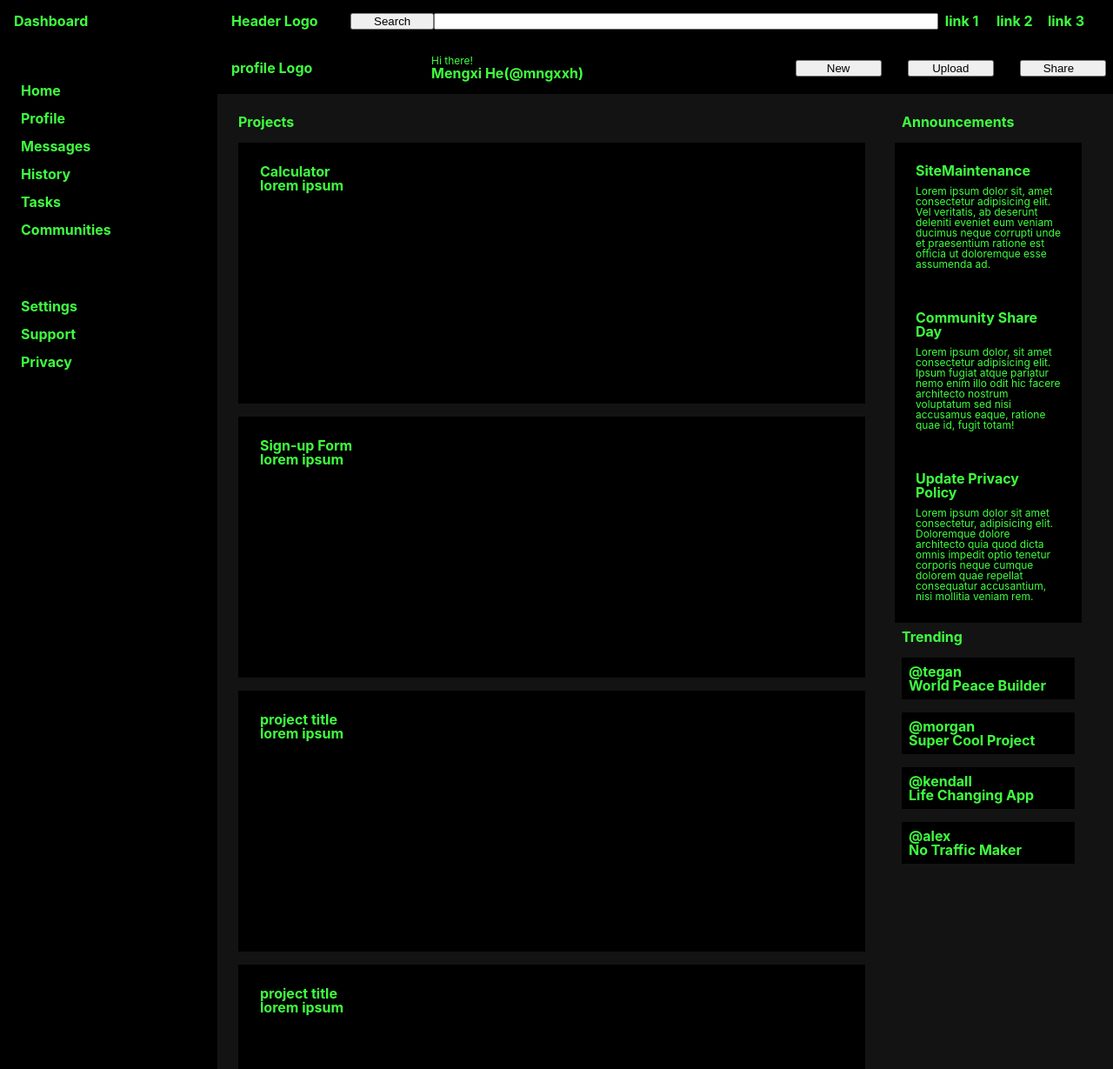
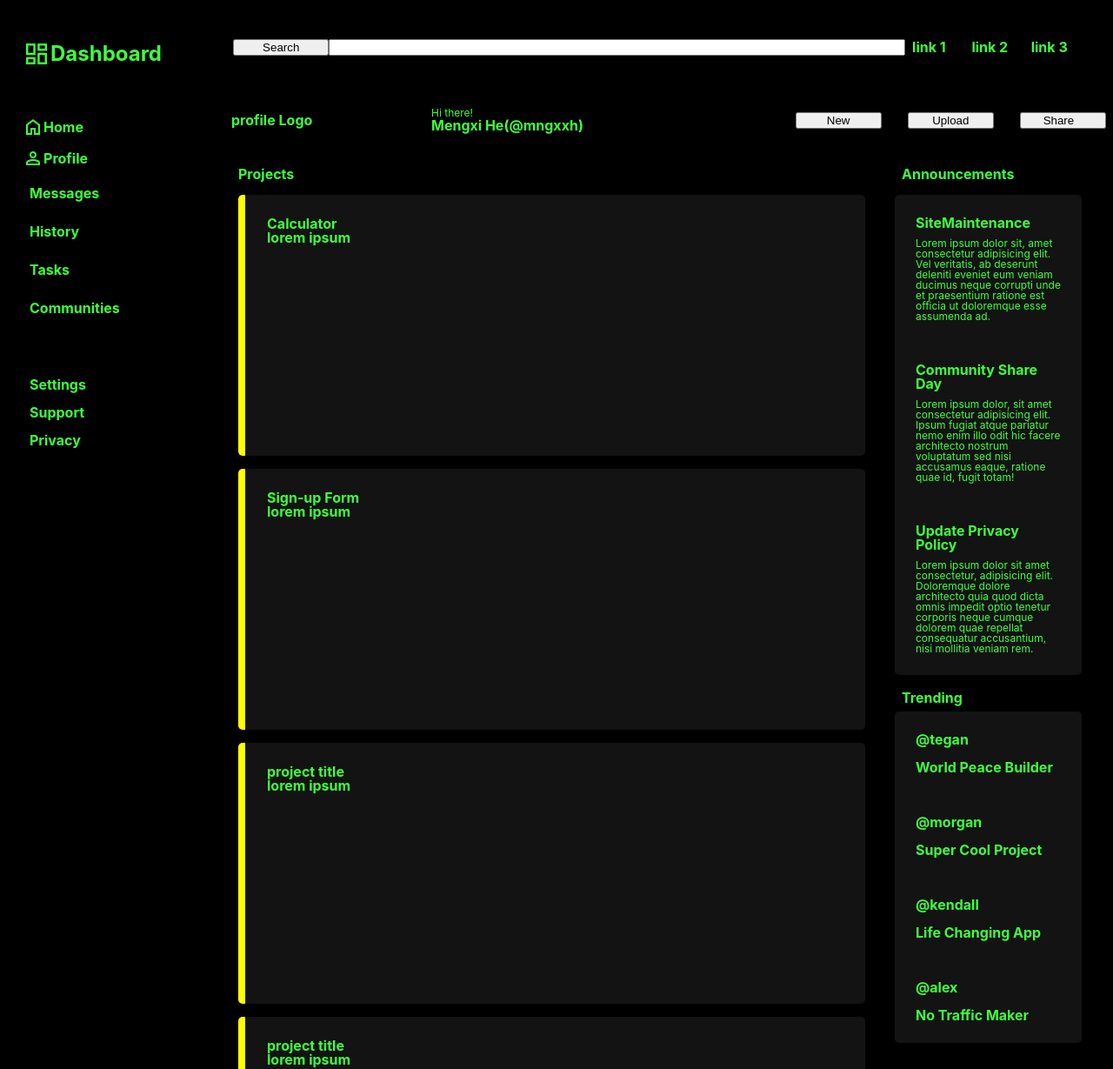
Before and after one commit to mengxihe/Admin-Dashboard, a website: page index.html in a window 1280 px wide. Shown: the top 1229 px of the page at 87% size. Drawn offline with nearby package versions, Linux system fonts and the light colour scheme.

Commit message:
basic styles

```diff
--- a/index.html
+++ b/index.html
@@ -5,14 +5,17 @@
     <meta http-equiv="X-UA-Compatible" content="IE=edge">
     <meta name="viewport" content="width=device-width, initial-scale=1.0">
     <title>Admin-Dashboard</title>
+    <link rel="stylesheet" href="https://fonts.googleapis.com/css2?family=Material+Symbols+Outlined:opsz,wght,FILL,GRAD@48,400,0,0" />
+
     <link rel="stylesheet" href="style.css">
+
 </head>
 <body>
 
     <div class="container">
         <!-- <div class="topbar"> -->
         <div class="header">
-            <div class="logo">Header Logo</div>
+
             <button>Search</button>
             <input type="text" name="searchbar" id="search">
             <div class="menu">
@@ -41,11 +44,24 @@
 
         <div class="sidebar">
             <div class="dashboard-logo">
-                <p class="sdf">Dashboard</p>
+                <span class="material-symbols-outlined">
+                    dashboard
+                    </span>
+                    Dashboard
             </div>
             <div class="topSidebar">
-                <div class="side-content">Home</div>
-                <div class="side-content">Profile</div>
+                <a href="http://">
+                    <span class="material-symbols-outlined md-24">
+                    home
+                    </span>
+                    Home
+                </a>
+                <a href="http://">
+                    <span class="material-symbols-outlined md-24">
+                    person
+                    </span>
+                    Profile
+                </a>
                 <div class="side-content">Messages</div>
                 <div class="side-content">History</div>
                 <div class="side-content">Tasks</div>
@@ -114,6 +130,13 @@
                         <p>lorem ipsum</p>
                     </div>
 
+                    <div class="card">
+                        <p class="title">
+                            project title
+                        </p>
+                        <p>lorem ipsum</p>
+                    </div>
+
 
                 </div>
             </div>
@@ -150,20 +173,20 @@
                 <div class="trendingTitle">Trending</div>
                 <div class="trending">
                     <div class="t-content">
-                        <p class="tag">@tegan</p>
-                        <p class="disc">World Peace Builder</p>
+                        <div class="tag">@tegan</div>
+                        <div class="disc">World Peace Builder</div>
                     </div>
                     <div class="t-content">
-                        <p class="tag">@morgan</p>
-                        <p class="disc">Super Cool Project</p>
+                        <div class="tag">@morgan</div>
+                        <div class="disc">Super Cool Project</div>
                     </div>
                     <div class="t-content">
-                        <p class="tag">@kendall</p>
-                        <p class="disc">Life Changing App</p>
+                        <div class="tag">@kendall</div>
+                        <div class="disc">Life Changing App</div>
                     </div>
                     <div class="t-content">
-                        <p class="tag">@alex</p>
-                        <p class="disc">No Traffic Maker</p>
+                        <div class="tag">@alex</div>
+                        <div class="disc">No Traffic Maker</div>
                     </div>
                 </div>
 
--- /dev/null
+++ b/package.json
@@ -0,0 +1,5 @@
+{
+  "dependencies": {
+    "@mdi/svg": "^6.9.96"
+  }
+}
--- a/style.css
+++ b/style.css
@@ -29,7 +29,7 @@ body {
 	line-height: 1;
     font-family: -apple-system, BlinkMacSystemFont, "Segoe UI", Roboto, Helvetica, Arial, sans-serif, "Apple Color Emoji", "Segoe UI Emoji", "Segoe UI Symbol";
     /* height: 100vh; */
-    background-color: black;
+    background-color: rgb(0, 0, 0);
 }
 
 ol, ul {
@@ -66,29 +66,50 @@ table {
 
 .container div {
     padding: 8px;
-    /* font-size: 18px; */
     font-weight: bold;
     color: rgb(63, 255, 63);
 }
 
+.container a {
+    color: rgb(63, 255, 63);
+    display: flex;
+    align-items: center;
+    text-decoration: none;
+
+}
 .sidebar {
     background-color: rgb(0, 0, 0);
     grid-row: 1/3;
-    /* display: flex; */
-    /* flex-direction: column; */
     gap: 40px;
     display: grid;
-    /* gap: 10px; */
     grid-template-rows: 1fr 3fr 2fr;
+    /* padding: 30px; */
+    margin: 30px 10px;
+}
+
+.topSidebar {
+    display: flex;
+    flex-direction: column;
+    gap: 12px;
+}
+.dashboard-logo {
+    font-size: 24px;
+    display: flex;
+    align-items: center;
+}
+.material-symbols-outlined {
+    /* vertical-align: middle; */
+    font-size: 32px;
+}
+.md-24 {
+    font-size: 24px;
 }
 
 .header {
     background-color: rgb(0, 0, 0);
     display: grid;
-    grid-template-columns: 0.75fr 0.5fr 3fr 1fr;
-    /* justify-self: center; */
-    /* align-self: center; */
-    /* height: 50px; */
+    grid-template-columns: 0.5fr 3fr 1fr;
+    margin: 30px 10px;
 }
 
 .header>* {
@@ -125,7 +146,7 @@ table {
     display: grid;
     grid-template-columns: 3fr 1fr;
     grid-column: 2/3;
-    background-color: rgb(19, 19, 19);
+    background-color: rgb(0, 0, 0);
     gap: 10px;
 }
 
@@ -136,14 +157,18 @@ table {
     grid-column: 1/2;
     grid-template-columns: repeat(auto-fit, minmax(400px, 1fr));
     gap: 15px;
+
 }
 
 
 .projects .card {
-    background-color: rgb(0, 0, 0);
+    background-color: rgb(19, 19, 19);
     height: 250px;
     padding: 25px;
-    /* border-radius: 10px; */
+    /* border-style: solid; */
+    border-left: 8px solid;
+    border-color: yellow;
+    border-radius: 5px;
 }
 
 .notifications {
@@ -156,9 +181,10 @@ table {
     /* grid-template-rows: repeat(3 1fr); */
     grid-column: 1/2;
     gap: 15px;
-    background-color: rgb(0, 0, 0);
-    /* border-radius: 10px; */
+    background-color: rgb(19, 19, 19);
+    border-radius: 5px;
     margin-top: 8px;
+
 }
 
 .announce-content {
@@ -172,17 +198,21 @@ table {
     font-size: 12px;
     font-weight: lighter;
 }
+
+
+.trendingTitle {
+    margin-top: 10px;
+}
+
 .trending {
     display: grid;
     grid-column: 1/2;
     gap: 15px;
+    background-color: rgb(19, 19, 19);
+    border-radius: 5px;
 }
 
-.t-content {
-    background-color: rgb(0, 0, 0);
-    /* border-radius: 10px; */
 
-}
 
 
 .footer {
```
Also changed, not shown: icons/android-messages.svg (added), icons/face-woman-profile.svg (added), icons/file-tree.svg (added), icons/history.svg (added), icons/home.svg (added), icons/view-dashboard.svg (added), 1 other file.
